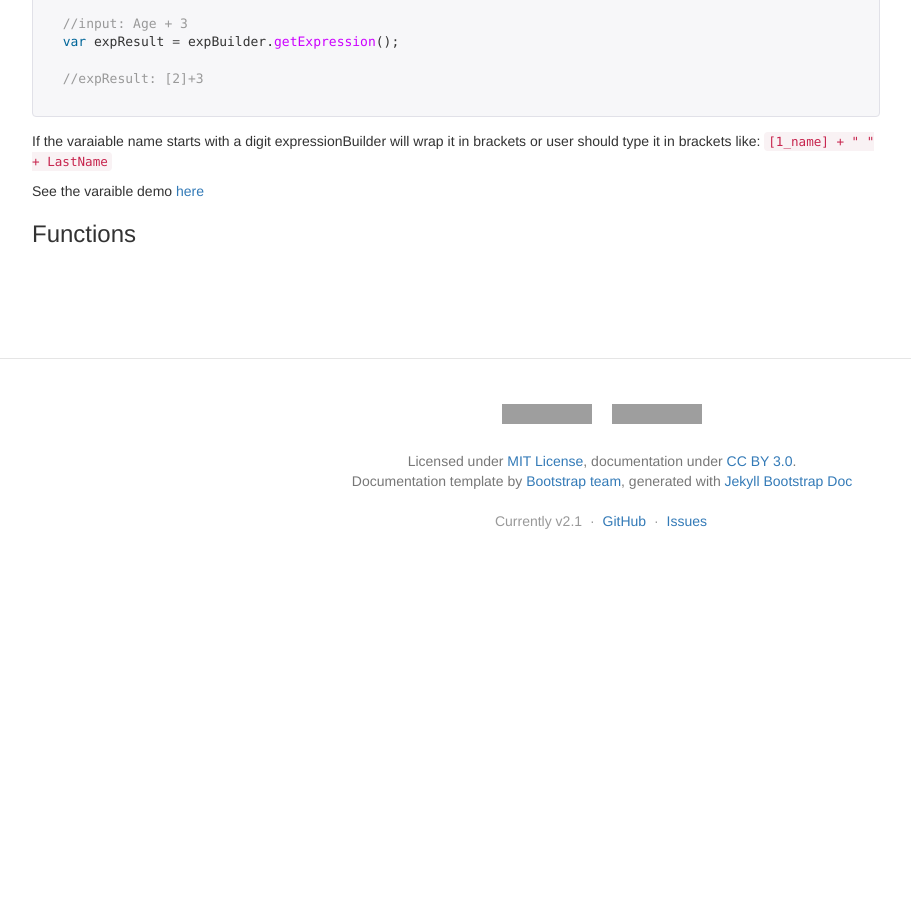
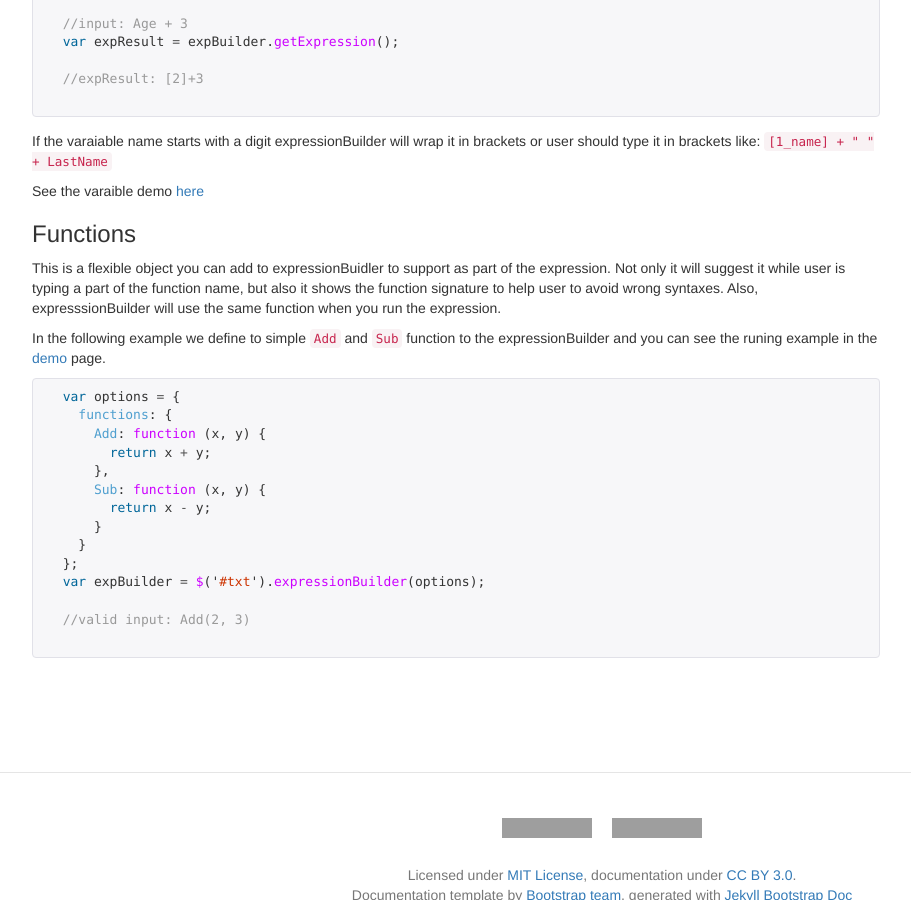
Before and after one commit to magicops/JQuery-expression-builder, a Jekyll site: the page built from index.html, in a window 1280 px wide and 900 px high, scrolled down 2724 px. Shown: the whole window, without its empty margins (38-949 px from the left). Built offline with Jekyll 4.4.1, drawn with Linux system fonts in a browser that asks for light colours; nearby versions of some CDN libraries; before the commit the page ends 3305 px from its top, so only the background shows below that; grey boxes are pictures that could not be loaded.

Commit message:
Index and Demo content - functions

```diff
--- a/index.html
+++ b/index.html
@@ -286,4 +286,33 @@ isHome: true
 
   <h3 id="functions">Functions</h3>
 
+  <p>
+    This is a flexible object you can add to expressionBuidler to support as part of the expression.
+    Not only it will suggest it while user is typing a part of the function name, but also it shows the function signature to help user to avoid wrong syntaxes.
+    Also, expresssionBuilder will use the same function when you run the expression.
+  </p>
+
+  <p>
+    In the following example we define to simple <code>Add</code> and <code>Sub</code> function to the expressionBuilder
+    and you can see the runing example in the <a href="{{site.github.url | replace: 'http://', '//'}}/demo.html#demo-functions">demo</a> page.
+  </p>
+
+  <!-- @formatter:off -->
+  {% highlight javascript %}
+  var options = {
+    functions: {
+      Add: function (x, y) {
+        return x + y;
+      },
+      Sub: function (x, y) {
+        return x - y;
+      }
+    }
+  };
+  var expBuilder = $('#txt').expressionBuilder(options);
+
+  //valid input: Add(2, 3)
+  {% endhighlight %}
+  <!-- @formatter:on -->
+
 </section>
--- a/src/expression-builder-v2.js
+++ b/src/expression-builder-v2.js
@@ -783,7 +783,6 @@ jQuery.fn.extend({
                 if (tree === undefined)
                     return undefined;
                 return tree.toString(true);
-                //return parseInput().expression;
             },
             setExpression: function (expression) {
                 setExpresionToInput(expression);
@@ -802,6 +801,13 @@ jQuery.fn.extend({
             },
             setVariables: function (vars) {
                 options.variables = vars || [];
+            },
+            runExpression: function () {
+                var p = parser(expressionInput.val(), parserOptions);
+                var tree = p.getExpressionTree();
+                if (tree === undefined)
+                    return undefined;
+                return tree.compute();
             }
         };
     }
```
Also changed, not shown: demo.html (+62 -2 lines), src/expression-builder-v2.ts (+12 -3 lines), 1 other file.
